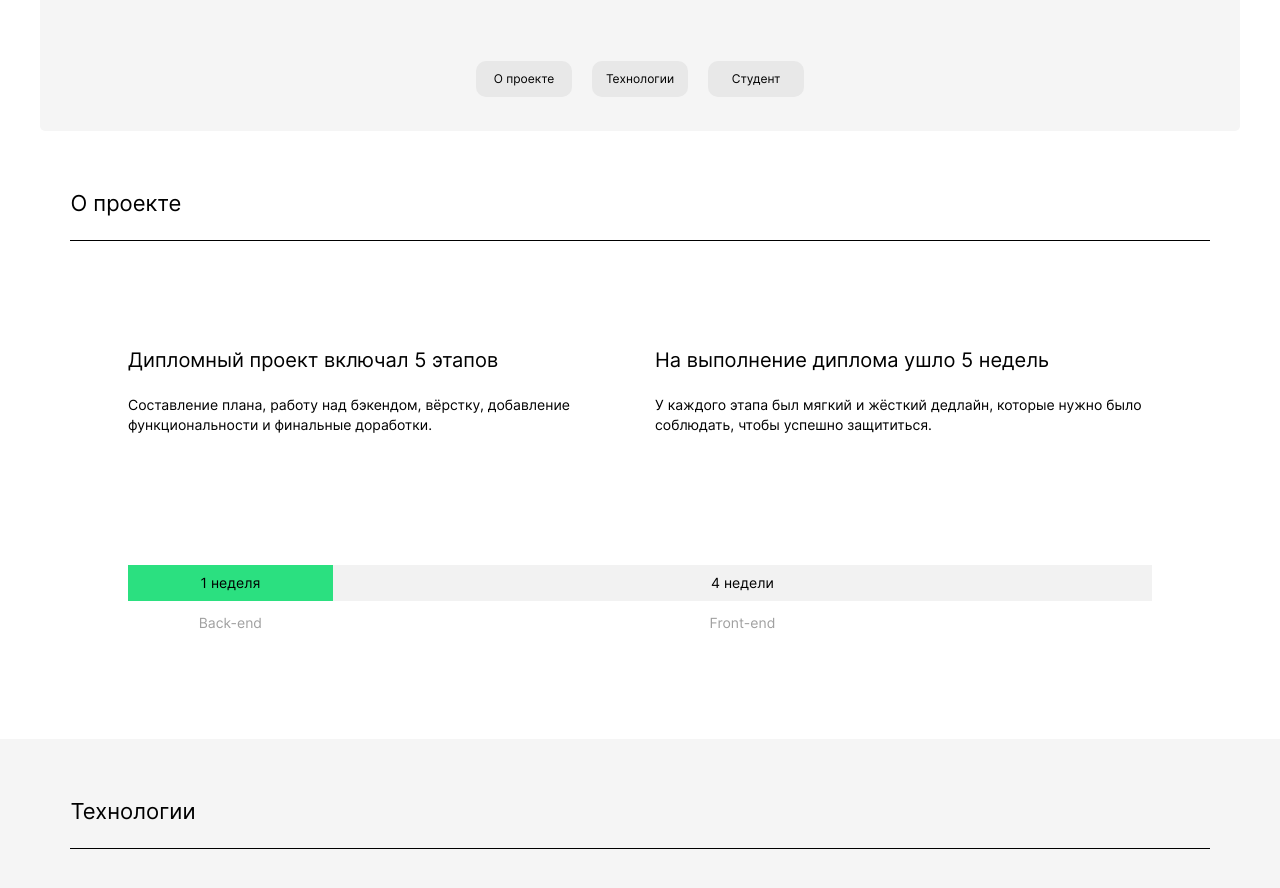
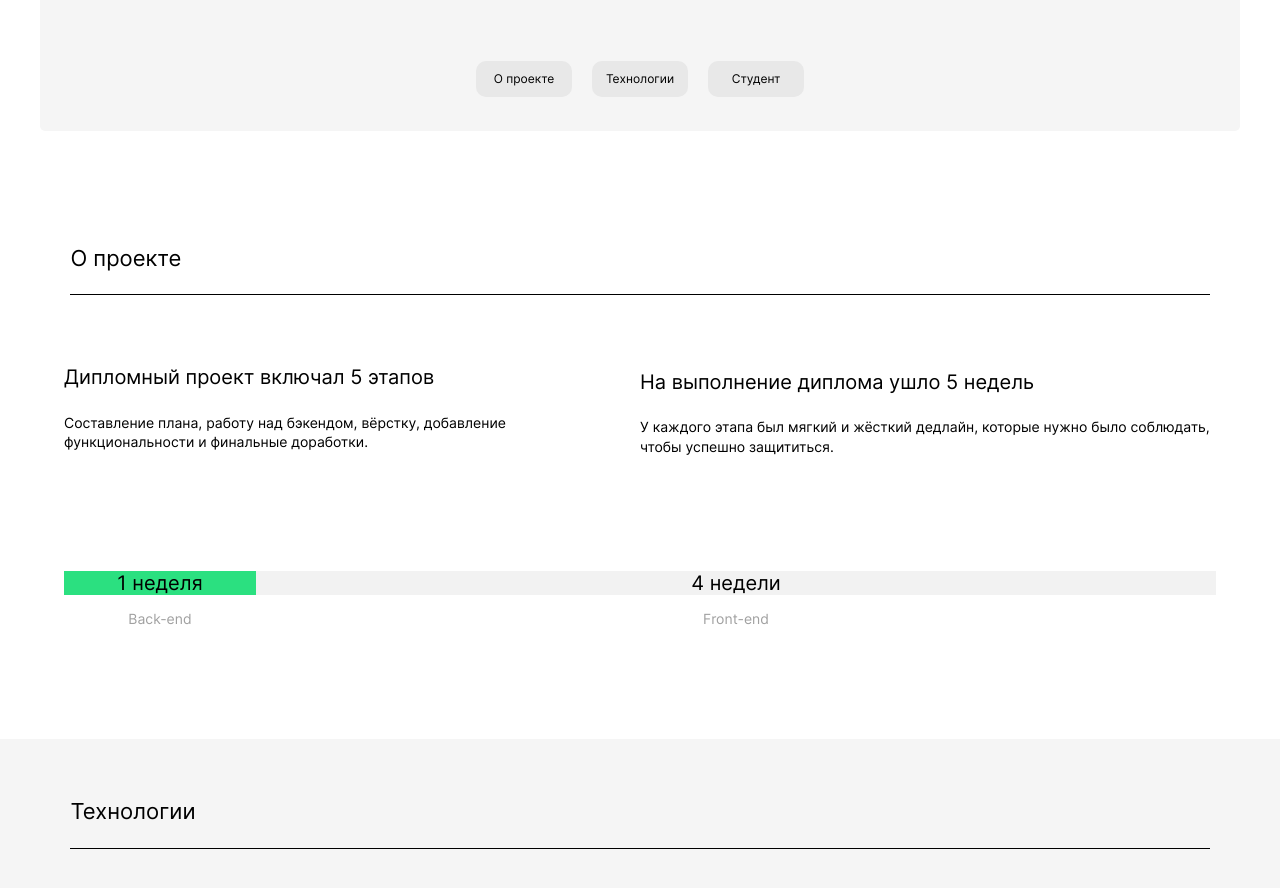
Before and after one commit to interind/movies-explorer-frontend, a React (Create React App) app: page / in a window 1280 px wide. Shown: the part 460-1348 px from the top of the page. Built offline with nearby package versions, Linux system fonts and the light colour scheme.

Commit message:
AboutProject 90%

```diff
--- a/src/components/AboutProject/AboutProject.css
+++ b/src/components/AboutProject/AboutProject.css
@@ -1,68 +1,66 @@
 .AboutProject {
   display: flex;
   justify-content: center;
-  flex-wrap: wrap;
-  align-items: flex-start;
-  width: 100%;
+  flex-flow: row wrap;
+  align-items: flex-end;
+  max-width: 1280px;
   min-height: 608px;
 }
-.AboutProject__header {
-  min-height: 160px;
-  border-bottom: 1px solid #000;
+.AboutProject__container {
+  display: flex;
+  flex-flow: column nowrap;
+  flex-basis: 45%;
+  margin-bottom: 110px;
 }
+.AboutProject__container:nth-of-type(2) {
+  align-self: flex-start;
+}
+.AboutProject__container:nth-of-type(4) {
+  flex-basis: 15%;
+  text-align: center;
+}
+.AboutProject__container:nth-of-type(5) {
+  flex-basis: 75%;
+  text-align: center;
+}
+.AboutProject__container:last-of-type {
+  align-self: flex-end;
+}
+
 .AboutProject__title {
   font-family: 'Inter', Arial, Helvetica, sans-serif;
-  font-size: 22px;
+  font-size: 20px;
   font-weight: 400;
   line-height: 1.21;
   margin-bottom: 23px;
   margin-top: 0;
 }
-.AboutProject__title_size_m {
-  font-size: 20px;
-}
-.AboutProject__title_theme_s {
+
+.AboutProject__subtitle {
+  font-family: 'Inter', Arial, Helvetica, sans-serif;
   font-size: 14px;
   line-height: 1.42;
+  margin: 0;
+  font-weight: 400;
 }
+
 .AboutProject__title_theme_green {
-  display: flex;
-  justify-content: center;
-  align-items: center;
   background-color: #2BE080;
-  min-height: 36px;
-  font-size: 14px;
+  flex-grow: 1;
   margin-bottom: 14px;
 }
-.AboutProject__title_theme_gray{
-  display: flex;
-  justify-content: center;
-  align-items: center;
+.AboutProject__title_theme_gray {
   background-color: #F2F2F2;
   margin-bottom: 14px;
-  font-size: 14px;
-  min-height: 36px;
+  flex-grow: 5;
 }
-.AboutProject__title_theme_white {
-  margin-bottom: 0;
+.AboutProject__subtitle_theme_gray {
   font-size: 14px;
   color: #A0A0A0;
 ;
 }
 
-.AboutProject__containers {
-  width: 80%;
-  display: flex;
-  margin: 0 auto;
-}
-.AboutProject__container {
-  max-width: 550px;
-  width: 100%;
-  margin-right: 30px;
-}
-.AboutProject__container:last-of-type {
-  margin-right: 0;
-}
+
 .AboutProject__container_size_m {
   justify-content: center;
   text-align: center;
@@ -76,3 +74,10 @@
   text-align: center;
   max-width: 912px;
 }
+
+@media screen and (max-width: 770px) {
+
+}
+@media screen and (max-width: 470px) {
+
+}
--- a/src/components/AboutProject/AboutProject.js
+++ b/src/components/AboutProject/AboutProject.js
@@ -1,35 +1,44 @@
 import React from 'react';
+import HeaderBar from '../HeaderBar/HeaderBar';
+import cryptoKeys from '../../utils/crypto';
 import './AboutProject.css';
-import HeaderBar from '../HeaderBar/HeaderBar';
 
 function AboutProject() {
   const aboutProject = {
     title: 'О проекте',
     place: 'aboutProject',
   };
+  const dataInfo = [
+    {
+      title: 'Дипломный проект включал 5 этапов',
+      description: 'Составление плана, работу над бэкендом, вёрстку, добавление функциональности и финальные доработки.',
+    },
+    {
+      title: 'На выполнение диплома ушло 5 недель',
+      description: 'У каждого этапа был мягкий и жёсткий дедлайн, которые нужно было соблюдать, чтобы успешно защититься.',
+    },
+  ];
+  const timeInfo = [
+    {
+      title: '1 неделя',
+      description: 'Back-end',
+    },
+    {
+      title: '4 недели',
+      description: 'Front-end',
+    },
+  ];
   return (
     <section className='AboutProject' id={'about-project'}>
       <HeaderBar modifier={aboutProject} />
-      <div className='AboutProject__containers'>
-        <div className='AboutProject__container'>
-          <h3 className='AboutProject__title AboutProject__title_size_m'>Дипломный проект включал 5 этапов</h3>
-          <p className='AboutProject__title AboutProject__title_theme_s'>Составление плана, работу над бэкендом, вёрстку, добавление функциональности и финальные доработки.</p>
-        </div>
-        <div className='AboutProject__container'>
-          <h3 className='AboutProject__title AboutProject__title_size_m'>На выполнение диплома ушло 5 недель</h3>
-          <p className='AboutProject__title AboutProject__title_theme_s'>У каждого этапа был мягкий и жёсткий дедлайн, которые нужно было соблюдать, чтобы успешно защититься.</p>
-        </div>
-      </div>
-      <div className='AboutProject__containers'>
-        <div className='AboutProject__container AboutProject__container_size_m'>
-          <h3 className='AboutProject__title AboutProject__title_theme_green'>1 неделя</h3>
-          <p className='AboutProject__title AboutProject__title_theme_white'>Back-end</p>
-        </div>
-        <div className='AboutProject__container AboutProject__container_size_x'>
-          <h3 className='AboutProject__title AboutProject__title_theme_gray'>4 недели</h3>
-          <p className='AboutProject__title AboutProject__title_theme_white'>Front-end</p>
-        </div>
-      </div>
+      { dataInfo.map((info) => <div key={cryptoKeys(info.title)} className='AboutProject__container'>
+          <h3 className='AboutProject__title'>{info.title}</h3>
+          <p className='AboutProject__subtitle'>{info.description}</p>
+      </div>)}
+      { timeInfo.map((info) => <div key={cryptoKeys(info.title)} className='AboutProject__container'>
+          <h3 className={`AboutProject__title AboutProject__title_theme_${info.title.includes('1') ? 'green' : 'gray'}`}>{info.title}</h3>
+          <p className='AboutProject__subtitle AboutProject__subtitle_theme_gray'>{info.description}</p>
+      </div>)}
     </section>
   );
 }
--- a/src/components/HeaderBar/HeaderBar.css
+++ b/src/components/HeaderBar/HeaderBar.css
@@ -6,28 +6,29 @@
   max-width: 1140px;
   width: 89%;
 }
-.HeaderBar_place_footer {
-  justify-content: center;
-  min-height: 115px;
-  border-bottom: 1px solid #E8E8E8;
-}
-.HeaderBar_place_portfolio {
-  min-height: 110px;
-  align-self: center;
+.HeaderBar_place_aboutProject {
+  min-height: 160px;
+  margin-bottom: 70px;
+  border-bottom: 1px solid #000;
 }
 .HeaderBar_place_techs {
   min-height: 110px;
   margin-bottom: 80px;
   border-bottom: 1px solid #000;
 }
-.HeaderBar_place_aboutProject {
-  min-height: 110px;
-  border-bottom: 1px solid #000;
-}
 .HeaderBar_place_aboutMe {
   min-height: 110px;
   margin-bottom: 60px;
   border-bottom: 1px solid #000;
+}
+.HeaderBar_place_portfolio {
+  min-height: 110px;
+  align-self: center;
+}
+.HeaderBar_place_footer {
+  justify-content: center;
+  min-height: 115px;
+  border-bottom: 1px solid #E8E8E8;
 }
 
 .HeaderBar__title {
@@ -49,18 +50,26 @@
 }
 .HeaderBar__title_place_techs {
 }
-.HeaderBar__title_place_aboutProjet {
-}
 .HeaderBar__title_place_aboutMe {
 }
 
 @media screen and (max-width: 770px) {
+  .HeaderBar_place_aboutProject {
+    min-height: 140px;
+  }
   .HeaderBar_place_techs {
     margin-bottom: 80px;
     min-height: 140px;
   }
 }
 @media screen and (max-width: 470px) {
+  .HeaderBar_place_aboutProject {
+    min-height: 120px;
+  }
+  .HeaderBar__title_place_aboutProjet {
+    font-size: 18px;
+    margin-bottom: 28px;
+  }
   .HeaderBar_place_techs {
     margin-bottom: 60px;
     min-height: 120px;
```
